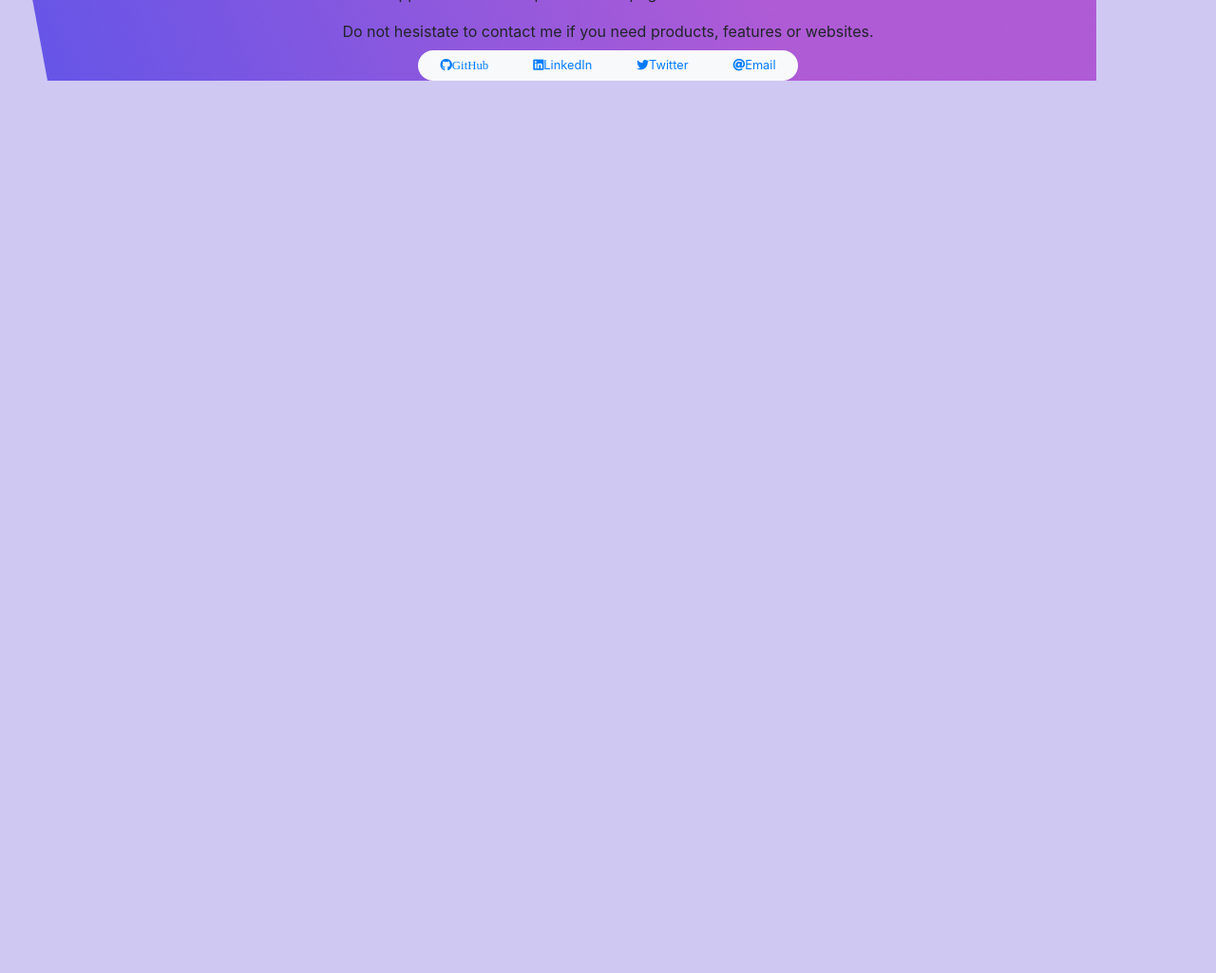
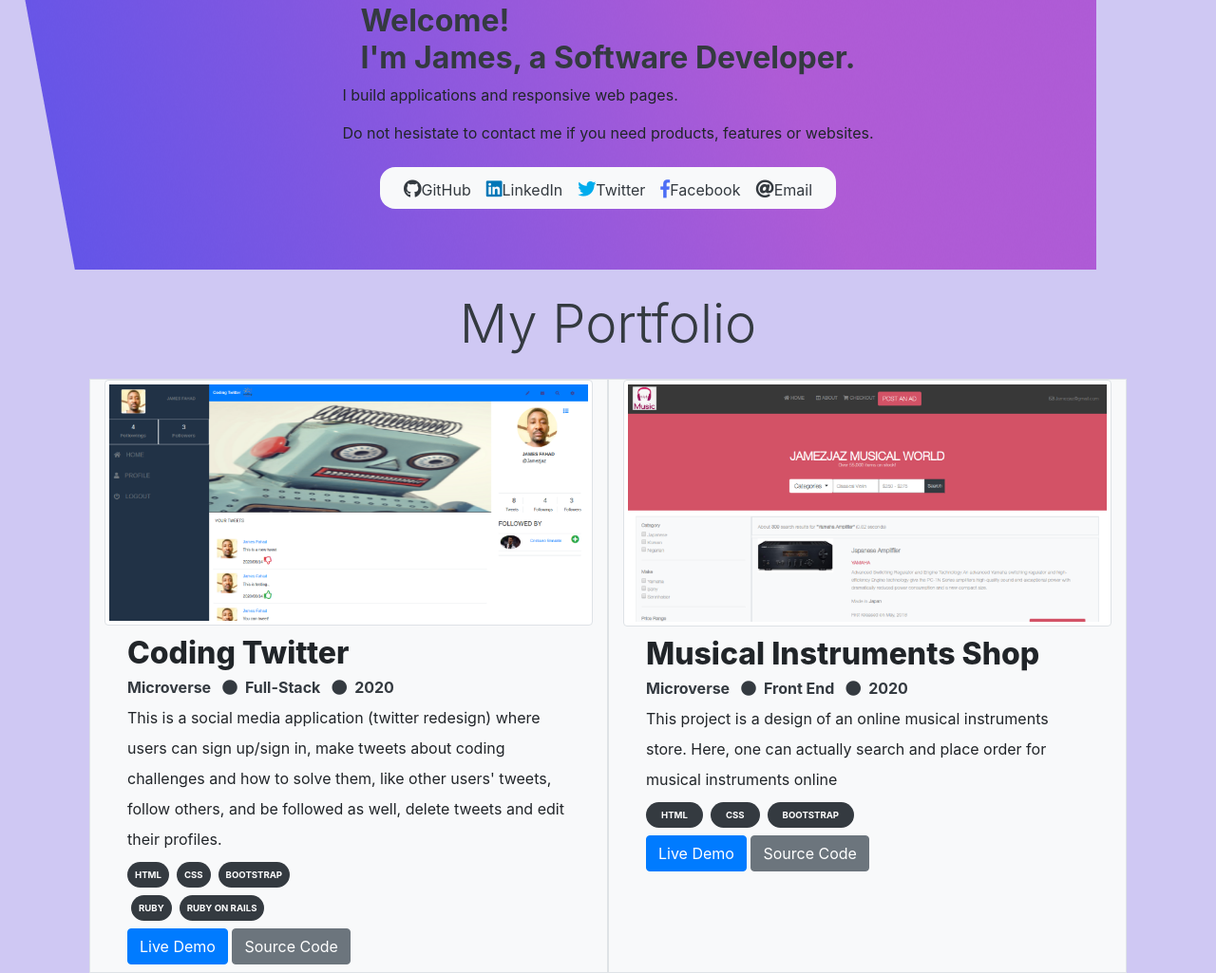
Before and after one commit to jamezjaz/portfolio, a plain HTML site: page index.html in a window 1280 px wide. Shown: the part 163-1188 px from the top of the page at 95% size. Before the commit the page ends 800 px from the top, so only its background shows below. Drawn offline with nearby package versions, Linux system fonts and the light colour scheme.

Commit message:
Adds porfolio section

```diff
--- a/index.html
+++ b/index.html
@@ -13,10 +13,10 @@
     <main class="container-fluid">
         <nav class="navbar navbar-expand-lg navbar-light sticky-top">
             <div class="d-flex flex-column">
-                <a href="#" class="text-white font-weight-bold">
+                <a href="#" class="identity text-white font-weight-bold">
                     ODUFU JAMES CHIGOZIE
                 </a>
-                <a href="#" class="text-dark">
+                <a href="#" class="text-dark occupation">
                     Software Developer
                 </a>
             </div>
@@ -48,22 +48,87 @@
                   Do not hesistate to contact me if you need products, features or websites.
                 </p>
               </div>
-              <div class="social-media bg-light mx-auto">
-                <ul class="d-flex justify-content-around">
-                  <li>
-                    <a href="#"><i class="fab fa-github" aria-hidden="true">GitHub</i></a>
+              <div class="social-media bg-light mx-auto mt-3">
+                <ul class="d-flex justify-content-center pt-1">
+                  <li class="mx-2">
+                    <a href="#" class="text-dark"><i class="fab fa-github"></i>GitHub</a>
                   </li>
-                  <li>
-                    <a href="#"><i class="fab fa-linkedin"></i>LinkedIn</a>
+                  <li class="mx-2">
+                    <a href="#" class="text-dark"><i class="fab fa-linkedin"></i>LinkedIn</a>
                   </li>
-                  <li>
-                    <a href="#"><i class="fab fa-twitter" aria-hidden="true"></i>Twitter</a>
+                  <li class="mx-2">
+                    <a href="#" class="text-dark"><i class="fab fa-twitter" aria-hidden="true"></i>Twitter</a>
                   </li>
-                  <li>
-                    <a href="#"><i class="fas fa-at"></i>Email</a>
+                  <li class="mx-2">
+                    <a href="#" class="text-dark"><i class="fab fa-facebook-f"></i>Facebook</a>
+                  </li>
+                  <li class="mx-2">
+                    <a href="#" class="text-dark"><i class="fas fa-at text-dark"></i>Email</a>
                   </li>
                 </ul>
               </div>
+          </section>
+          <section class="container-fluid">
+            <h3 class="d-flex justify-content-center display-4 py-4 text-dark">My Portfolio</h3>
+            <div class="portfolio row">
+              <div class="border col-md-6 bg-light">
+                <div class="coding-twitter">
+                  <img src="/Images/Coding-show.png" class="coding-img img-fluid img-thumbnail w-100" alt="coding twitter">
+                </div>
+                <div class="px-4">
+                  <h3 class="project-title">Coding Twitter</h3>
+                  <div class="text-dark font-weight-bold">
+                    <span>Microverse</span>
+                    <span><i class="fas fa-circle px-2"></i>Full-Stack</span>
+                    <span><i class="fas fa-circle px-2"></i>2020</span>
+                  </div>
+                  <p>
+                    This is a social media application (twitter redesign) where users can sign up/sign in, make tweets about
+                    coding challenges and how to solve them, like other users' tweets, follow others, and be followed as well,
+                    delete tweets and edit their profiles.
+                  </p>
+                </div>
+                <div class="porfolio-skills d-flex my-2 px-4">
+                  <p class="skills px-2 py-1 mr-1 text-white bg-dark font-weight-bold">HTML</p>
+                  <p class="skills px-2 py-1 mx-1 text-white bg-dark font-weight-bold">CSS</p>
+                  <p class="skills px-2 py-1 mx-1 text-white bg-dark font-weight-bold">BOOTSTRAP</p>
+                </div>
+                <div class="porfolio-skills d-flex my-2 px-4">
+                  <p class="skills px-2 py-1 mx-1 text-white bg-dark font-weight-bold">RUBY</p>
+                  <p class="skills px-2 py-1 mx-1 text-white bg-dark font-weight-bold">RUBY ON RAILS</p>
+                </div>
+                <div class="button my-2 px-4">
+                  <a class="btn btn-primary" href="#" role="button">Live Demo</a>
+                  <a class="btn btn-secondary" href="#" role="button">Source Code</a>
+                </div>
+              </div>
+              <div class="border col-md-6 bg-light">
+                <div class="coding-twitter">
+                  <img src="/Images/musical-search-desktop.png" class="coding-img img-fluid img-thumbnail w-100" alt="coding twitter">
+                </div>
+                <div class="px-4">
+                  <h3 class="project-title">Musical Instruments Shop</h3>
+                  <div class="text-dark font-weight-bold">
+                    <span>Microverse</span>
+                    <span><i class="fas fa-circle px-2"></i>Front End</span>
+                    <span><i class="fas fa-circle px-2"></i>2020</span>
+                  </div>
+                  <p>
+                    This project is a design of an online musical instruments store. Here,
+                    one can actually search and place order for musical instruments online
+                  </p>
+                </div>
+                <div class="porfolio-skills d-flex my-2 px-4">
+                  <p class="skills px-3 py-1 mr-1 text-white bg-dark font-weight-bold">HTML</p>
+                  <p class="skills px-3 py-1 mx-1 text-white bg-dark font-weight-bold">CSS</p>
+                  <p class="skills px-3 py-1 mx-1 text-white bg-dark font-weight-bold">BOOTSTRAP</p>
+                </div>
+                <div class="button my-2 px-4">
+                  <a class="btn btn-primary" href="#" role="button">Live Demo</a>
+                  <a class="btn btn-secondary" href="#" role="button">Source Code</a>
+                </div>
+              </div>
+            </div>
           </section>
         <footer>
 
--- a/styles/style.css
+++ b/styles/style.css
@@ -1,11 +1,19 @@
 body {
   background-color: #CFC8F3;
-  font-size: 0.8rem;
-  line-height: 1.7;
+  font-size: 1rem;
+  line-height: 2;
 }
 
 nav {
   background-color: #5E92BE;
+}
+
+.identity {
+  font-size: 1.5rem;
+}
+
+.occupation {
+  font-size: 1.2rem;
 }
 
 .intro {
@@ -13,6 +21,7 @@ nav {
   background-repeat: no-repeat;
   height: auto;
   line-height: 2.5;
+  padding: 4rem 0;
 }
 
 .welcome {
@@ -25,6 +34,60 @@ nav {
 }
 
 .social-media {
-  width: 25rem;
+  width: 30rem;
   border-radius: 1rem;
 }
+
+.fa-linkedin {
+  color: #0077B7;
+}
+
+.fa-twitter {
+  color: #00ACED;
+}
+
+.fa-facebook-f {
+  color: #4C6EF5;
+}
+
+.fa-github,
+.fa-linkedin,
+.fa-twitter,
+.fa-facebook-f,
+.fa-at {
+  font-size: 1.2rem;
+}
+
+.portfolio {
+  margin: 0 4rem;
+}
+
+.project-title {
+  font-size: 2rem;
+  font-weight: 800;
+}
+
+.skills {
+  font-size: 0.6rem;
+  border-radius: 2rem;
+}
+
+@media only screen and (max-width: 992px) {
+  .skills {
+    font-size: 0.5rem;
+    font-weight: lighter;
+    padding: 0 0.2rem;
+  }
+
+  .porfolio-skills {
+    padding: 0 0.2rem;
+  }
+
+  .identity {
+    font-size: 1rem;
+  }
+
+  .occupation {
+    font-size: 0.8rem;
+  }
+}
```
Also changed, not shown: Images/Coding-show.png (added), Images/musical-search-desktop.png (added).
